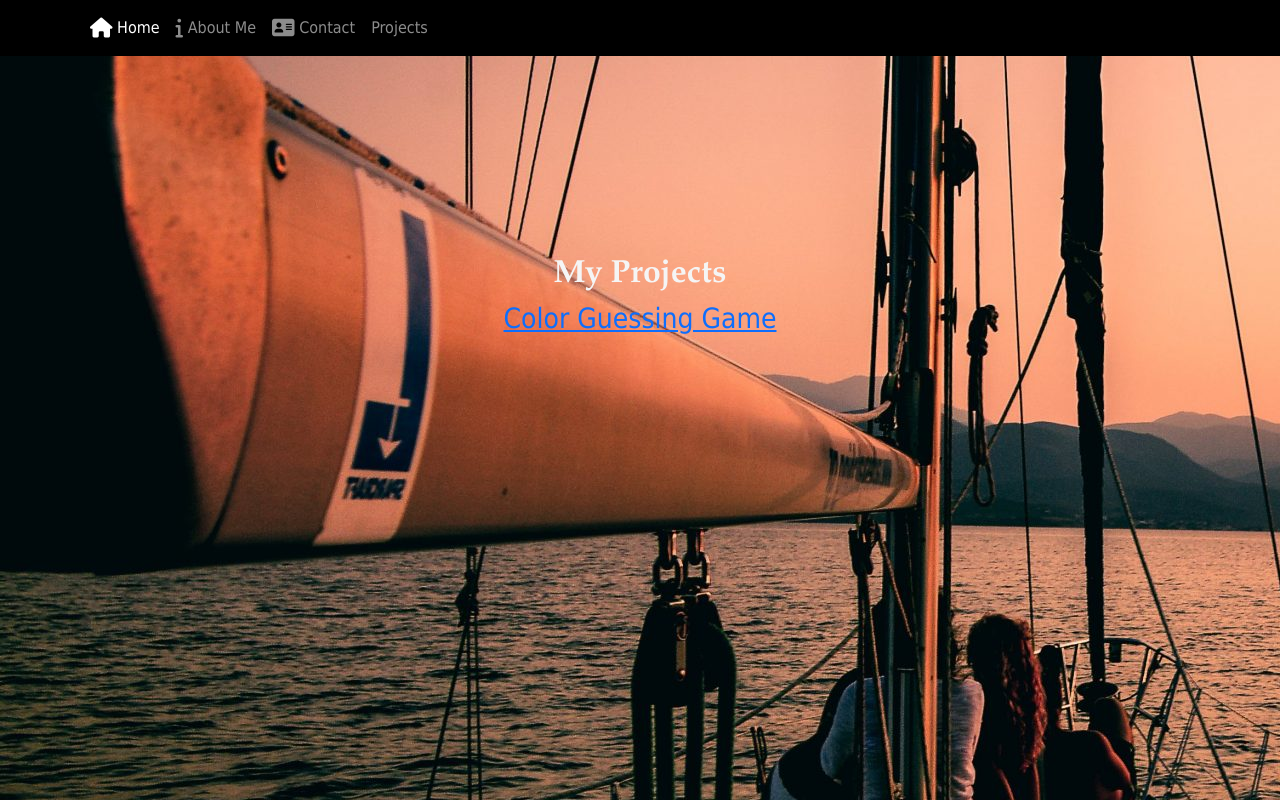
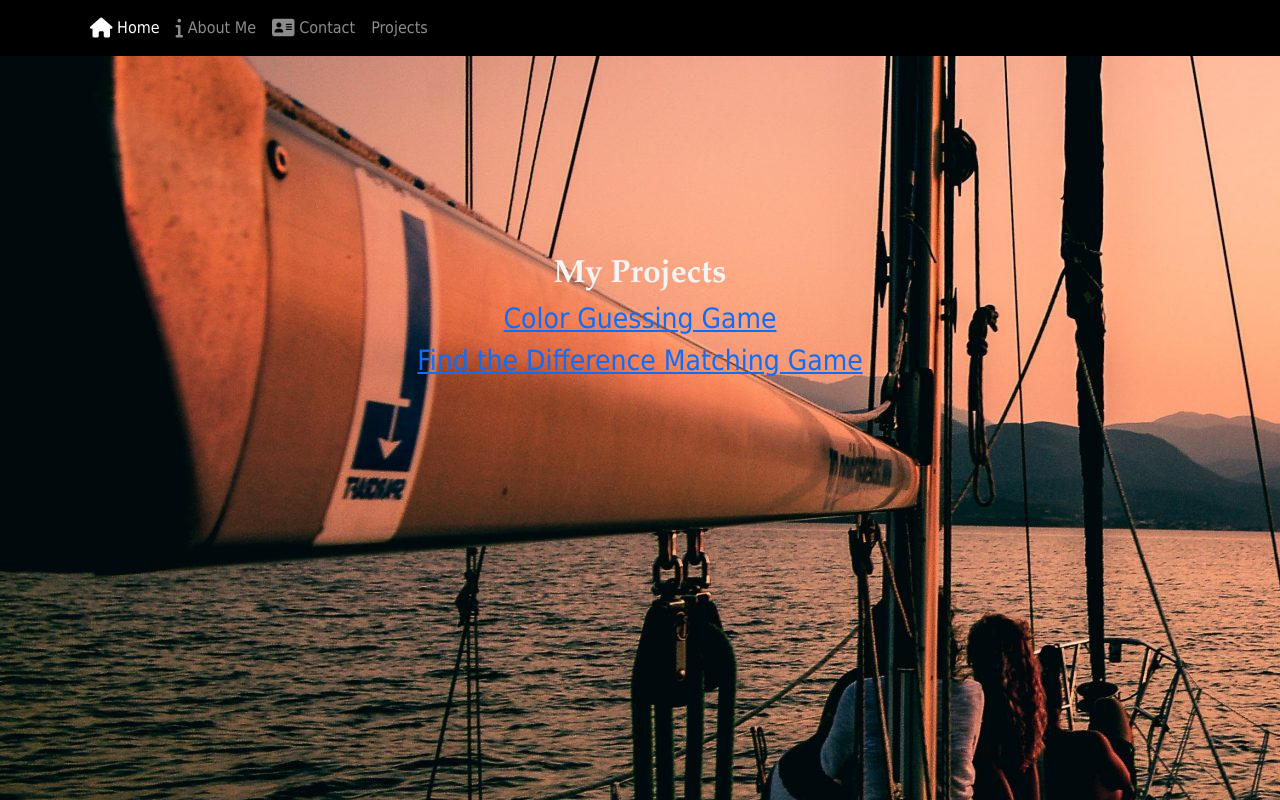
Before and after one commit to webdev041496/my-personal-portfolio, a website built with Parcel: page projects.html in a window 1280 px wide. Built offline with nearby package versions, Linux system fonts and the light colour scheme.

Commit message:
Added matching game project to projects.html

```diff
--- a/projects.html
+++ b/projects.html
@@ -45,6 +45,7 @@
         <div class="text-center mt-5">
             <h1><strong>My Projects</strong></h1>
             <h3><a href="https://webdev041496.github.io/color-guessing-game/">Color Guessing Game</a></h3>
+            <h3><a href="https://webdev041496.github.io/matching-game/">Find the Difference Matching Game</a></h3>
         </div>
     </header>
 
```
